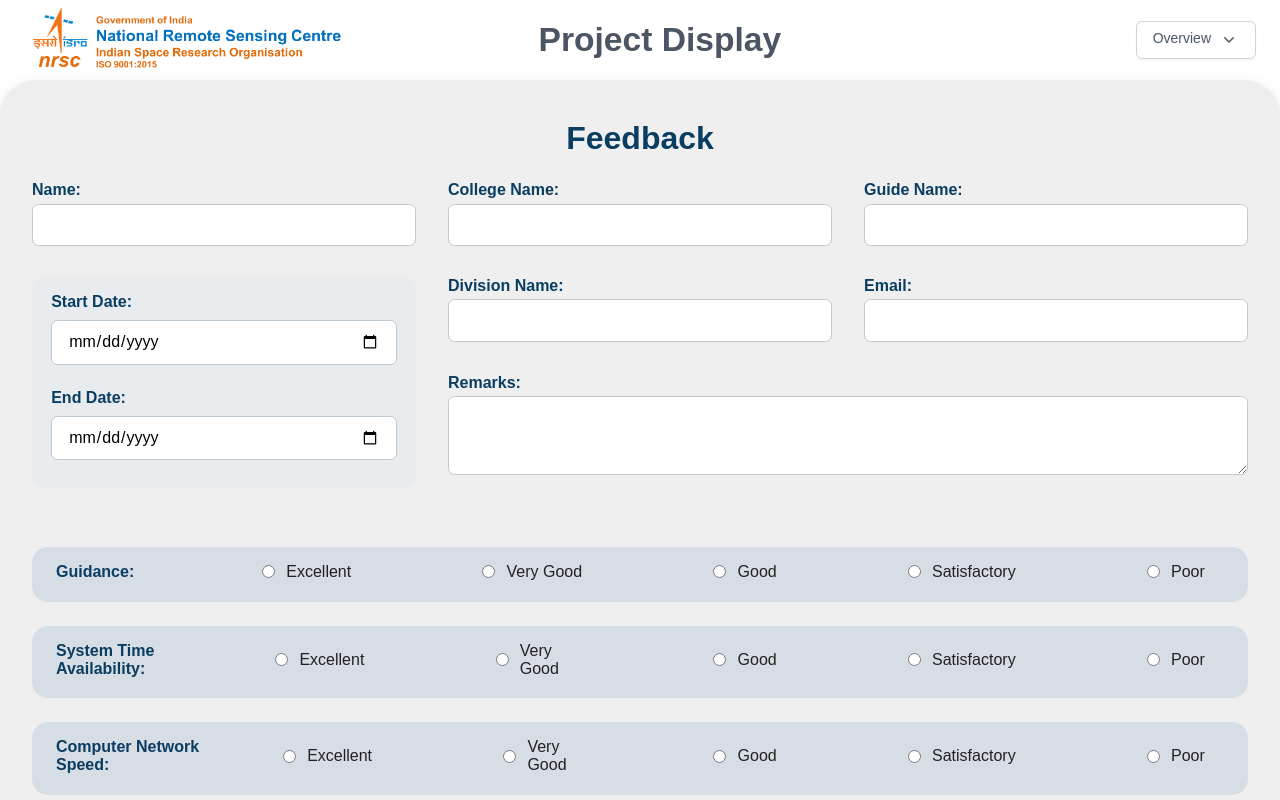
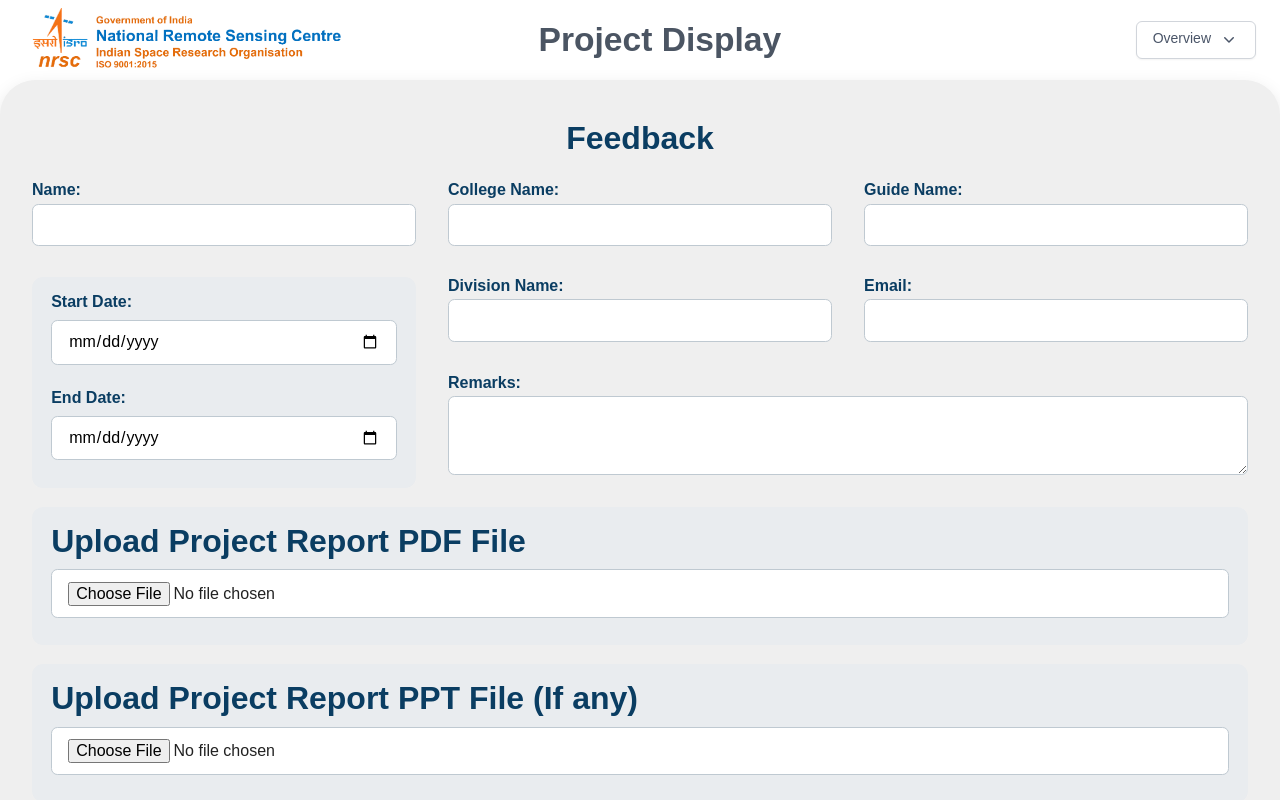
Before and after one commit to arshilyusuf/NRSC-Frontend, a React (Vite) app: page /feedback in a window 1280 px wide. Shown: the top 800 px of the page. Built offline with nearby package versions, Linux system fonts and the light colour scheme; a web font is replaced by a local one.

Commit message:
merged feedback and project upload

```diff
--- a/src/pages/Feedback.jsx
+++ b/src/pages/Feedback.jsx
@@ -1,9 +1,47 @@
+import React, { useState } from "react";
 import styles from "./Feedback.module.css";
+import axios from "axios";
+
 export default function Feedback() {
+  const [pdfFile, setPdfFile] = useState(null);
+
+  const handleFileChange = (e) => {
+    setPdfFile(e.target.files[0]);
+  };
+
+  const handleSubmit = async (e) => {
+    e.preventDefault();
+    if (!pdfFile) {
+      alert("Please upload a PDF file.");
+      return;
+    }
+
+    const formData = new FormData();
+    formData.append("file", pdfFile);
+
+    try {
+      const response = await axios.post(
+        "http://127.0.0.1:8000/api/projects/upload/",
+        formData,
+        {
+          headers: {
+            "Content-Type": "multipart/form-data",
+          },
+        }
+      );
+
+      console.log("Upload successful:", response.data);
+      alert("PDF uploaded successfully!");
+    } catch (error) {
+      console.error("Upload error:", error);
+      alert("Failed to upload PDF.");
+    }
+  };
+
   return (
     <div className={styles["feedback-container"]}>
       <h2>Feedback</h2>
-      <form>
+      <form onSubmit={handleSubmit}>
         <div className={styles["input-grid"]}>
           {/* Row 1 */}
           <div style={{ gridColumn: 1, gridRow: 1 }}>
@@ -49,6 +87,37 @@ export default function Feedback() {
               style={{ resize: "vertical" }}
             />
           </div>
+          {/* PDF Upload */}
+          <div
+            className={styles["date-group"]}
+            style={{ gridColumn: "1 / span 3", gridRow: 4 }}
+          >
+            <label style={{ fontSize: "2rem" }} htmlFor="report">
+              Upload Project Report PDF File
+            </label>
+            <input
+              type="file"
+              id="report"
+              accept="application/pdf"
+              onChange={handleFileChange}
+              style={{ width: "100%" }}
+            />
+          </div>
+          <div
+            className={styles["date-group"]}
+            style={{ gridColumn: "1 / span 3", gridRow: 5 }}
+          >
+            <label style={{ fontSize: "2rem" }} htmlFor="report">
+              Upload Project Report PPT File (If any)
+            </label>
+            <input
+              type="file"
+              id="report"
+              accept="application/pdf"
+              onChange={handleFileChange}
+              style={{ width: "100%" }}
+            />
+          </div>
         </div>
 
         {/* Seven options with five radio buttons each */}
```
